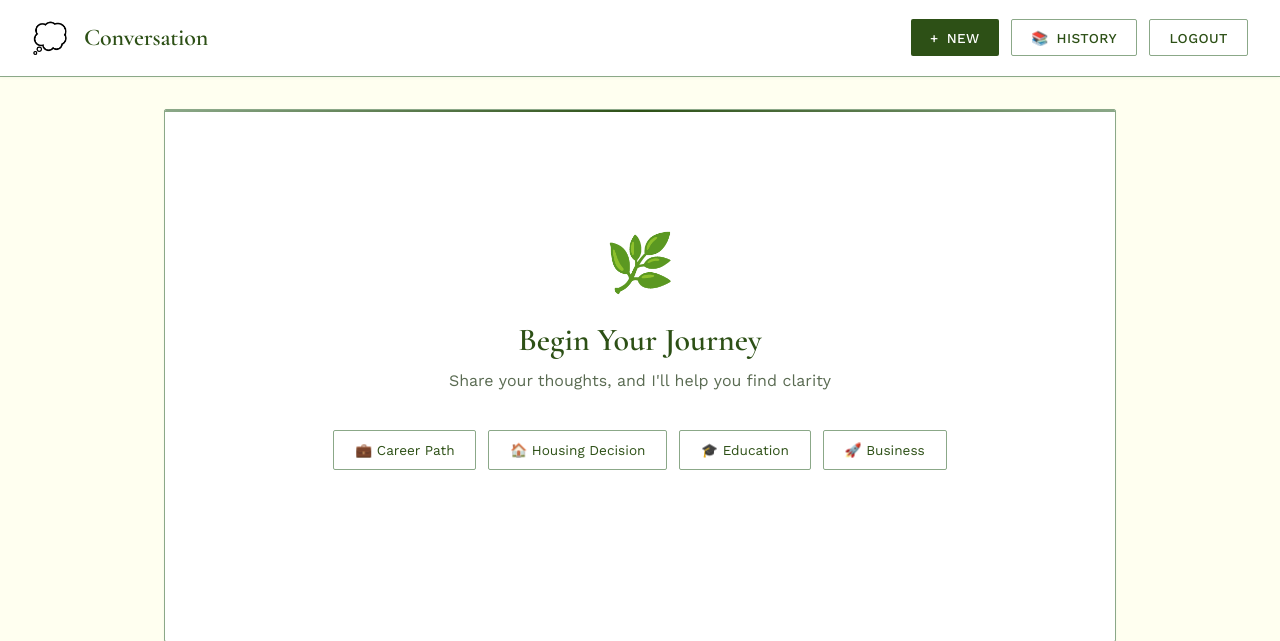
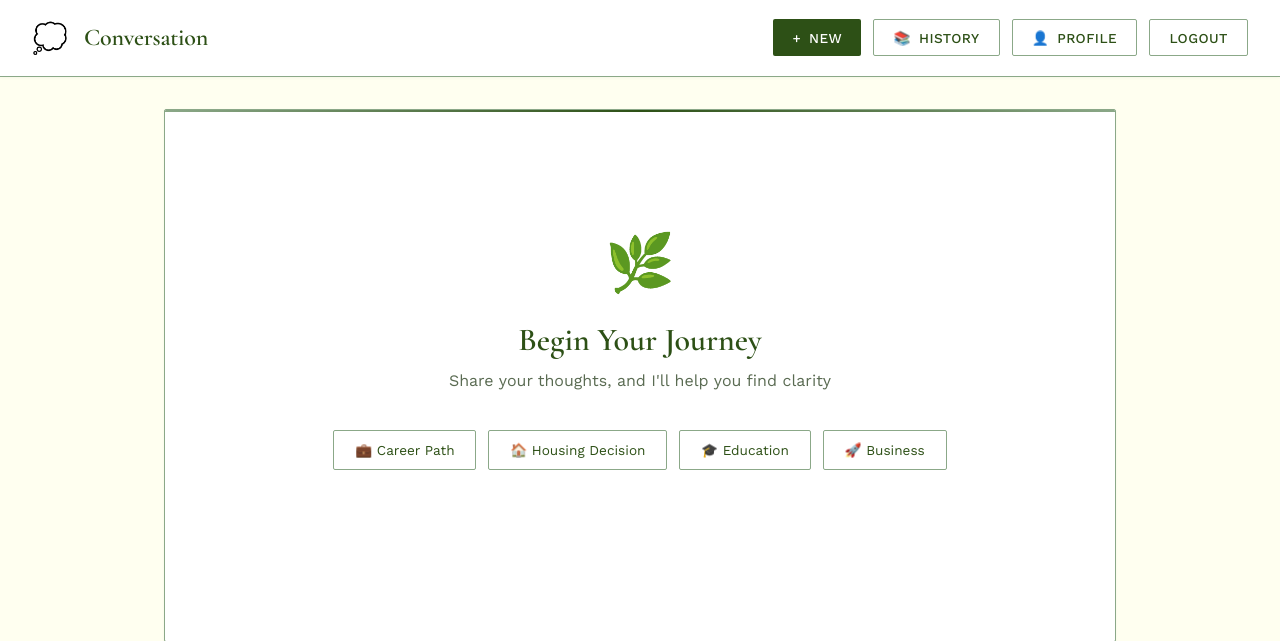
Before and after one commit to Henijariwala/life-decision-helper, a Node server app: page /chat in a window 1280 px wide. Shown: the top 641 px of the page. Run offline with Node 20, Linux system fonts and the light colour scheme; the visitor is signed in with stand-in values (Sample User, id 1).

Commit message:
first commit

```diff
--- a/views/chat.ejs
+++ b/views/chat.ejs
@@ -400,6 +400,10 @@
       <a href="/history" class="btn btn-secondary">
         <span>📚</span> History
       </a>
+      <!-- ADDED: Profile link -->
+      <a href="/profile" class="btn btn-secondary">
+        <span>👤</span> Profile
+      </a>
       <form action="/logout" method="POST" style="display: inline;">
         <button type="submit" class="btn btn-secondary">
           Logout
```
